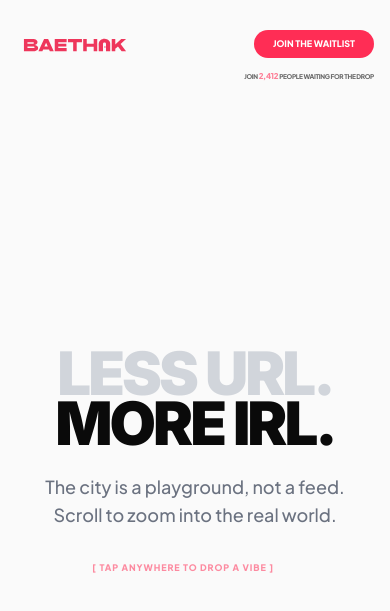
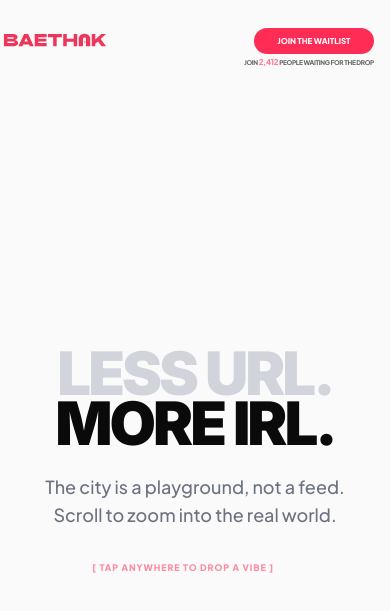
Before and after one commit to sahilgupta145sg-coder/BAETHAK-WEBSITE, a plain HTML site: page index.html in a window 390 px wide. Shown: the top 611 px of the page. Drawn offline with nearby package versions, Linux system fonts and the light colour scheme.

Commit message:
Update index.html

```diff
--- a/index.html
+++ b/index.html
@@ -173,18 +173,19 @@
     <div class="flex items-center justify-center">
         <img src="logo.svg"
              class="block"
-             style="height: 460px; width: auto; margin-left: -110px; transform: translateY(5px);"
+             style="height: 460px; width: auto; margin-left: -150px; transform: translateY(0px);"
              alt="BAETHAK">
     </div>
 
-        <div class="flex flex-col items-end pt-8">
-            <a href="https://forms.gle/wKwz4FJLi3WQCasM7" id="nav-encrypt-btn" class="nav-encrypt-btn interactive-item text-[9px] md:text-[11px] py-1.5 md:py-2">
-                Join the Waitlist
-            </a>
-            <div class="whitespace-nowrap text-[6.5px] md:text-[9px] uppercase tracking-tighter font-bold opacity-60 mt-3 text-right">
-                JOIN <span class="live-counter-val text-[8px] md:text-[10px] text-[#FF2D55]">2,408</span> PEOPLE WAITING FOR THE DROP
-            </div>
-        </div>
+        <div class="flex flex-col items-end pt-4">
+    <a href="https://forms.gle/wKwz4FJLi3WQCasM7" id="nav-encrypt-btn" class="nav-encrypt-btn interactive-item text-[8px] md:text-[11px] py-1.5 md:py-2">
+        Join the Waitlist
+    </a>
+
+    <div class="whitespace-nowrap text-[6.5px] md:text-[9px] uppercase tracking-tighter font-bold opacity-60 mt-0.5 text-right">
+        JOIN <span class="live-counter-val text-[8px] md:text-[10px] text-[#FF2D55]">2,413</span> PEOPLE WAITING FOR THE DROP
+    </div>
+</div>
     </nav>
 
     <section class="min-h-screen flex flex-col items-center justify-center text-center px-6 pt-20">
```
